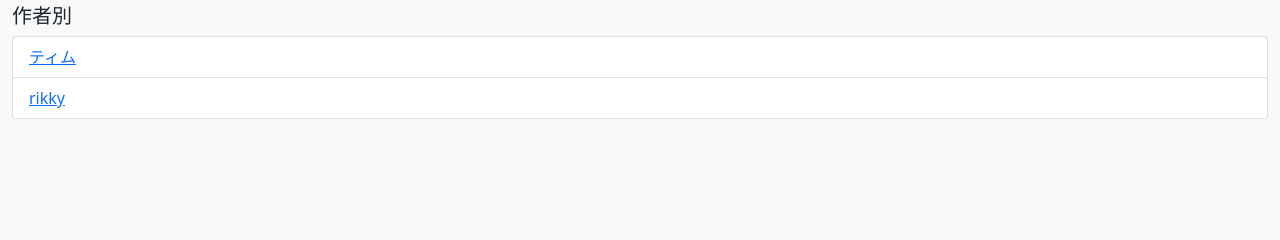
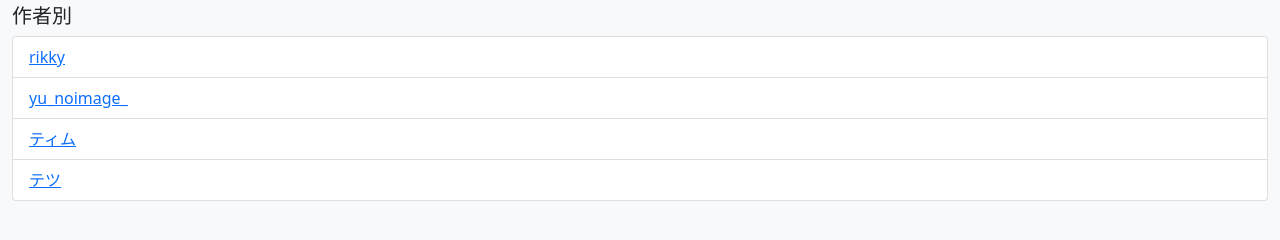
Before and after one commit to team-apm/apm-data, a website: page docs/install-script.html in a window 1280 px wide. Shown: the part 50-290 px from the top of the page. Drawn offline with nearby package versions, Linux system fonts and the light colour scheme.

Commit message:
feat-add-script-author

```diff
--- a/docs/install-script.html
+++ b/docs/install-script.html
@@ -22,10 +22,18 @@
         <p class="h5">作者別</p>
         <ul class="list-group">
           <li class="list-group-item">
+            <a href="http://hazumurhythm.com/wev/amazon/">rikky</a>
+          </li>
+          <li class="list-group-item">
+            <a href="http://auls.client.jp/">yu_noimage_</a>
+          </li>
+          <li class="list-group-item">
             <a href="https://tim3.web.fc2.com/sidx.htm">ティム</a>
           </li>
           <li class="list-group-item">
-            <a href="http://hazumurhythm.com/wev/amazon/">rikky</a>
+            <a href="http://niconicotetu.web.fc2.com/download_page.html"
+              >テツ</a
+            >
           </li>
         </ul>
       </div>
```
